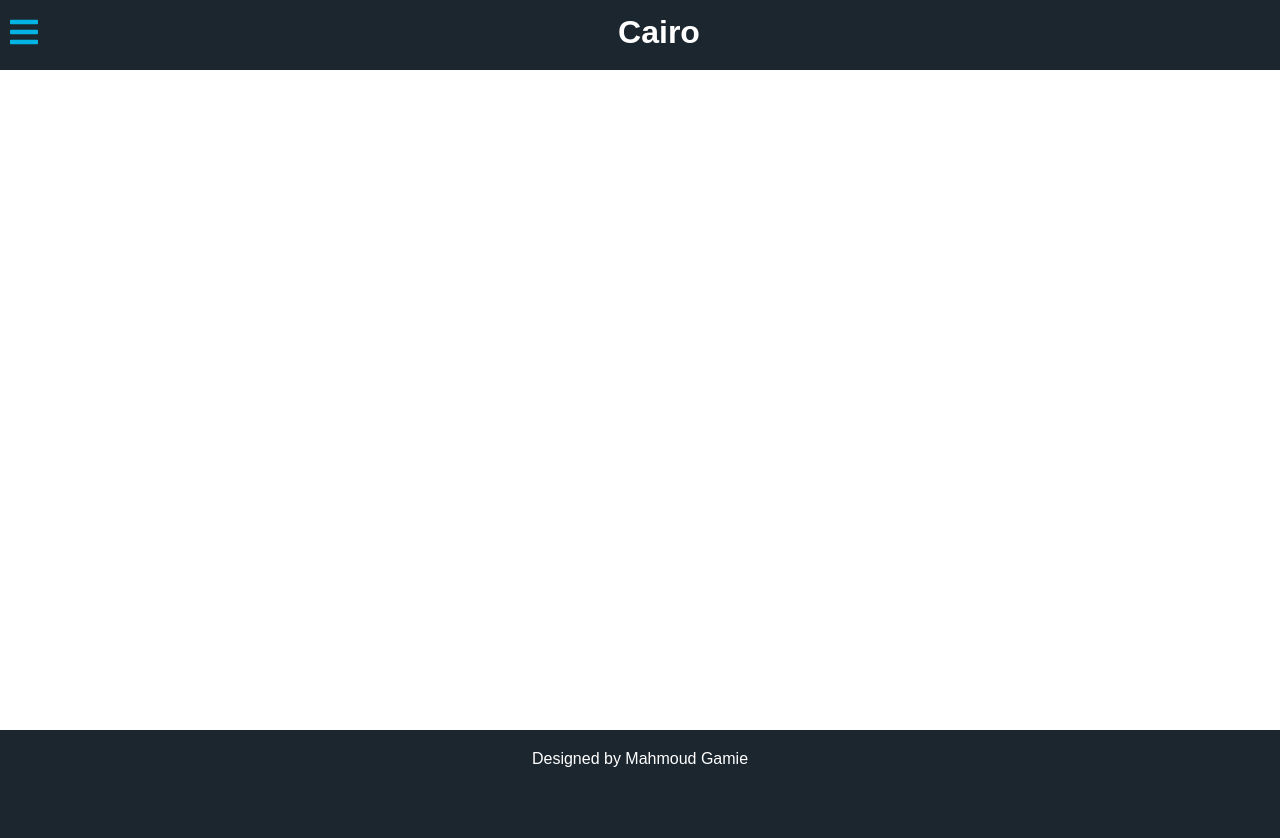
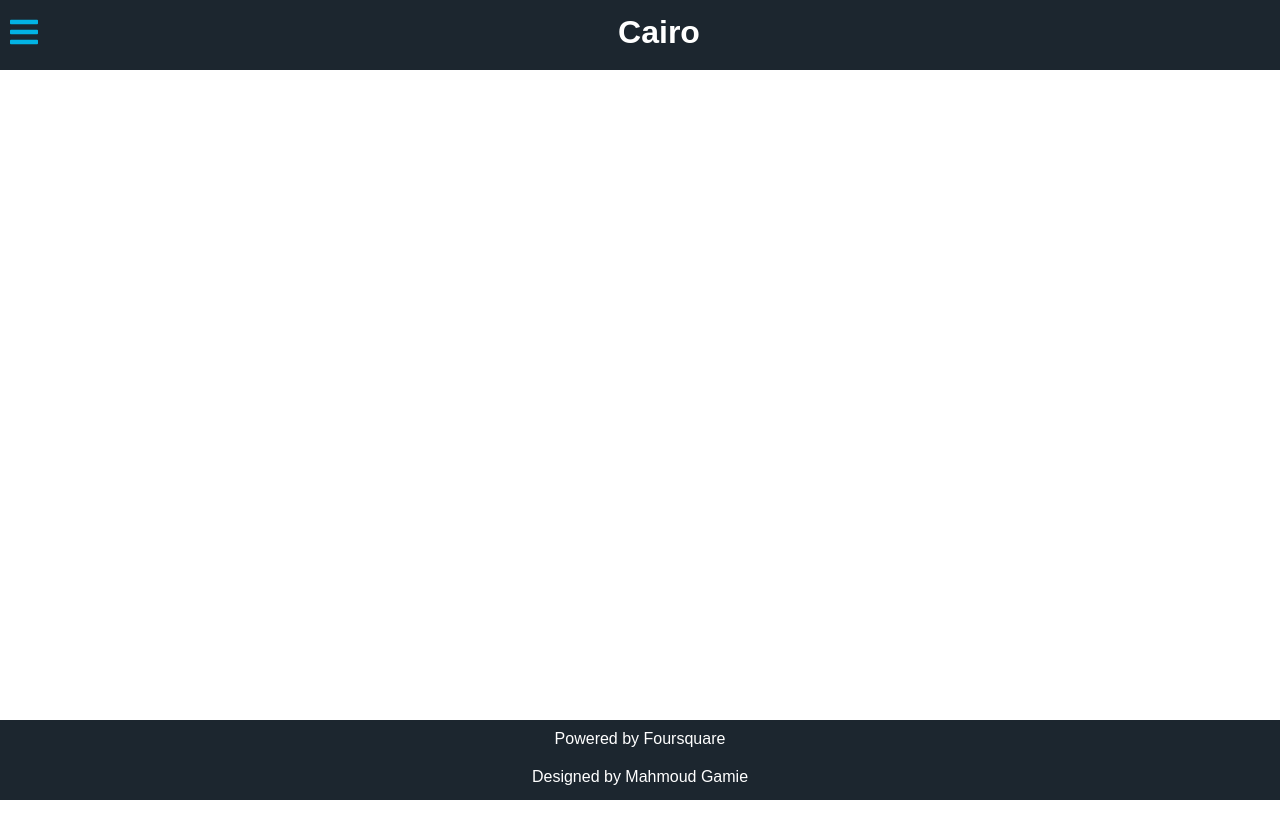
Before and after one commit to mahmoudgamie/reactnd-neighborhood-map, a React (Create React App) app: page / in a window 1280 px wide. After the commit the page ends 800 px from the top, so only its background shows below. Built offline with nearby package versions, Linux system fonts and the light colour scheme; no server answers.

Commit message:
style: added foursquare powered in footer

```diff
--- a/src/App.css
+++ b/src/App.css
@@ -27,12 +27,6 @@ header {
 .title {
   width: 100%;
 }
-
-a {
-  text-decoration: none;
-  color: currentColor;
-}
-
 
 .icon {
   margin-left: 10px;
@@ -105,14 +99,18 @@ a {
 
 #map {
   width: 100%;
-  height: calc(100% - 140px);
+  height: calc(100% - 150px);
 }
 
 footer {
   width: 100%;
-  height: 70px;
-  padding: 20px 0;
+  height: 80px;
   background-color: #1c262f;
   text-align: center;
   color: #fff;
 }
+
+footer span {
+  display: block;
+  padding: 10px 0
+}
--- a/src/App.js
+++ b/src/App.js
@@ -74,10 +74,16 @@ class App extends Component {
   }
   openCloseSideBar = () => {
     let sideBar = document.getElementsByClassName('side-bar');
+    const filterLocation = document.querySelector('.filter-location');
     sideBar[0].classList.toggle('open');
+    if(sideBar[0].classList.contains('open')){
+      filterLocation.focus();
+    }
   }
 
   render() {
+    console.log(document.activeElement);
+
     return (
       <div className='main'>
         <Menu
@@ -89,7 +95,8 @@ class App extends Component {
         <header className='header'>
           <div
             className='icon'
-            aria-label='hamburger-menu'
+            aria-label='open side menu'
+            role='button'
             tabIndex='0'
             onClick={this.openCloseSideBar}>
             <i className="fas fa-bars fa-2x"></i>
@@ -100,6 +107,7 @@ class App extends Component {
         </header>
         <div id='map' aria-label='map'></div>
         <footer>
+          <span>Powered by Foursquare</span>
           <span>Designed by Mahmoud Gamie</span>
         </footer>
       </div>
--- a/src/Menu.js
+++ b/src/Menu.js
@@ -45,10 +45,12 @@ class Menu extends Component {
       })
     }
     return (
-      <div className='side-bar'>
+      <div className='side-bar' >
         <h3>Cairo Shops</h3>
         <div className='side-bar-container'>
-          <input className='filter-location'
+          <input
+            className='filter-location'
+            role='search locations'
             type='text'
             placeholder='Search locations'
             value={this.state.query}
```
